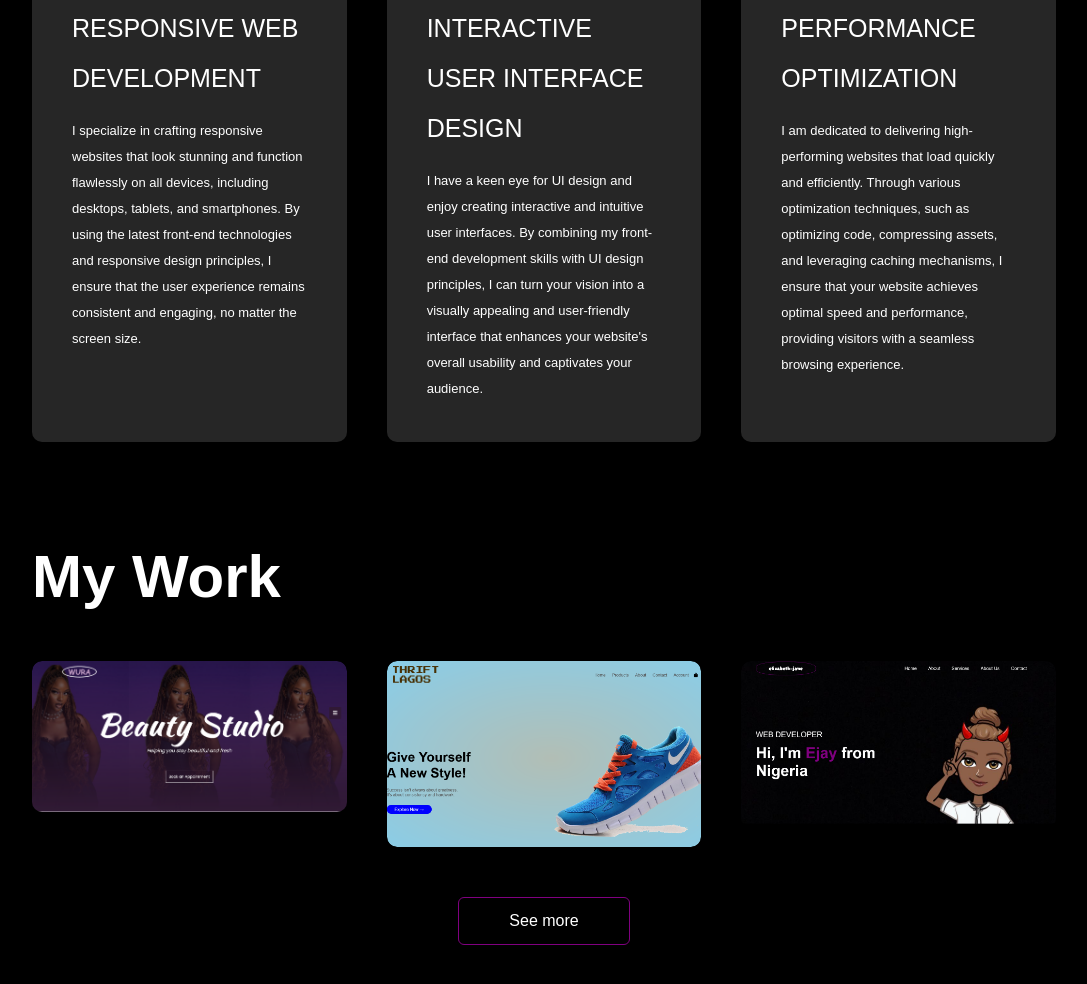
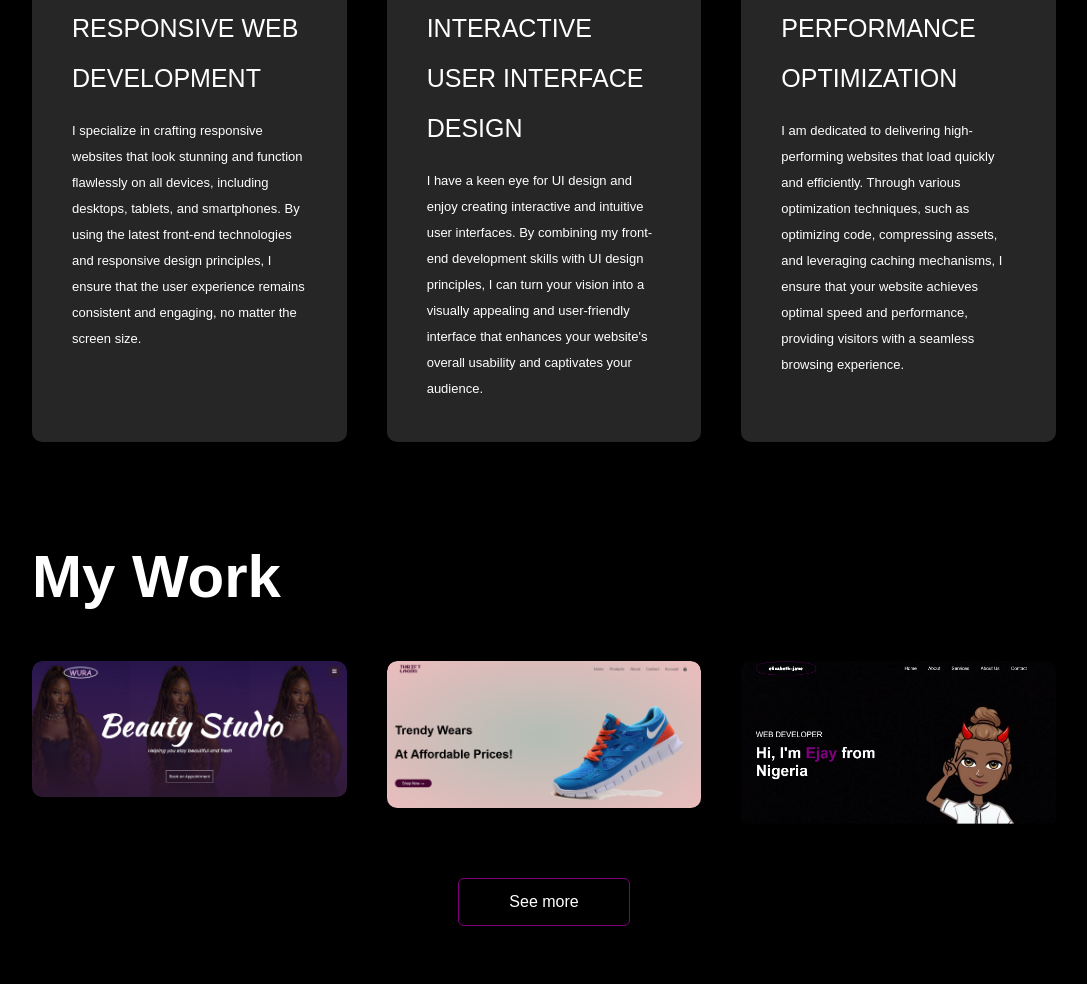
Before and after one commit to elizabeth-jane/Portfolio, a plain HTML site: page index.html in a window 1280 px wide. Shown: the part 1912-2896 px from the top of the page, without its empty margins (96-1183 px from the left). Drawn offline with Linux system fonts and the light colour scheme.

Commit message:
"fixed bugs"

```diff
--- a/index.html
+++ b/index.html
@@ -4,7 +4,7 @@
     <meta charset="UTF-8">
     <meta http-equiv="X-UA-Compatible" content="IE=edge">
     <meta name="viewport" content="width=device-width, initial-scale=1.0">
-    <title>Personal Portfolio</title>
+    <title>My Portfolio</title>
     <link rel="stylesheet" href="style.css">
     <script src="https://kit.fontawesome.com/2fe5bbb697.js" crossorigin="anonymous"></script>
     <link rel="preconnect" href="https://fonts.googleapis.com">
@@ -44,7 +44,7 @@
         <div class="about-col-2">
             <h1 class="sub-title">ABOUT ME</h1>
             <p>I'm a front-end web developer with a strong love for crafting beautiful and intuitive user experiences. With a background in HTML, CSS, and JavaScript, I bring creativity, precision, and attention to detail to every project I work on. I am constantly exploring the latest web technologies and trends to ensure that my work stays modern and up-to-date. <br> <br>My goal is to build websites and web applications that not only look stunning but also deliver seamless functionality across all devices and platforms. Feel free to explore my portfolio to see some of the projects I've worked on. If you're interested in collaborating or have any questions, don't hesitate to get in touch. Looking forward to creating remarkable web experiences together!</p>
-            <a href="" download class="btn">Download CV</a>
+            <a href="" download class="btn">Download Resume</a>
         </div>
         </div>
 
@@ -85,14 +85,14 @@
         <div class="sub-title">My Work</div>
         <div class="work-list">
             <div class="work">
-                <img src="images/salon (1).png" >
+                <img src="images/salon2.png" >
                 <div class="layer">
                     <h3>Professional Business Website</h3>
                     <a href="#"><i class="fa-solid fa-arrow-up-right-from-square"></i></a>
                 </div>
             </div>
             <div class="work">
-                <img src="images/ecommerce.png" >
+                <img src="images/ecommerce2.png" >
                 <div class="layer">
                     <h3>E-Commerce Website</h3>
                     <a href="#"><i class="fa-solid fa-arrow-up-right-from-square"></i></a>
```
Also changed, not shown: images/arrow1.png (deleted), images/background.png (deleted), images/cat.avif (deleted), images/catt.png (deleted), images/ecommerce2.png (added), images/last cat.png (deleted), images/logo.png (deleted), images/phone-background.png (deleted), images/salon2.png (added), images/user.png (deleted), images/work-1.png (deleted), images/work-2.png (deleted), images/work-3.png (deleted), 3 other files.
